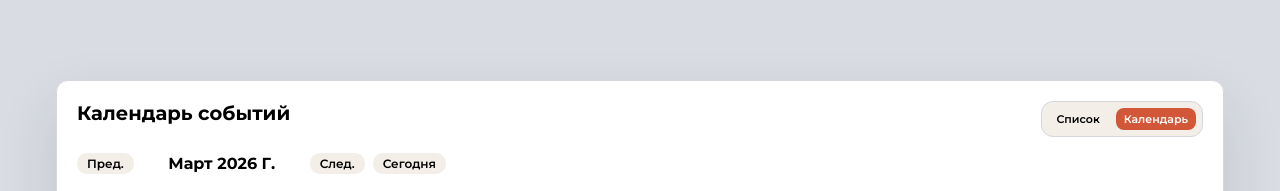
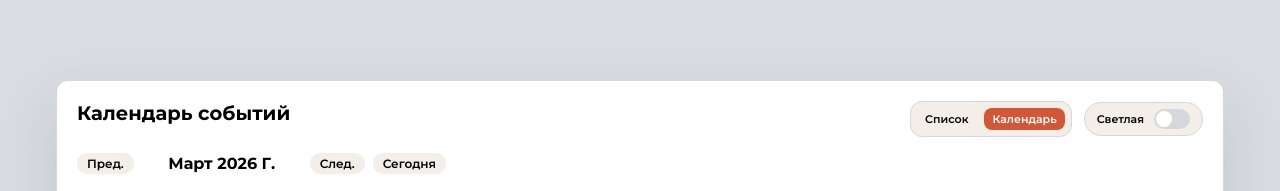
Before and after one commit to solovevevgeny/events-calendar, a React (Vite) app in the folder client/: page / in a window 1280 px wide. Shown: the top 191 px of the page. Built offline with nearby package versions, Linux system fonts and the light colour scheme; no server answers.

Commit message:
light/dark theme + switcher

```diff
--- a/client/package.json
+++ b/client/package.json
@@ -11,6 +11,7 @@
   "dependencies": {
     "@reduxjs/toolkit": "^2.2.3",
     "antd": "^5.15.0",
+    "calendar-events": "file:..",
     "dayjs": "^1.11.11",
     "react": "^18.2.0",
     "react-dom": "^18.2.0",
--- a/client/src/App.jsx
+++ b/client/src/App.jsx
@@ -2,6 +2,7 @@ import { useEffect, useMemo, useState } from 'react';
 import { useDispatch, useSelector } from 'react-redux';
 import { addEvent, deleteEvent, fetchEvents, updateEvent } from './store/eventsSlice.js';
 import { fetchTitles } from './store/titlesSlice.js';
+import { toggleTheme } from './store/themeSlice.js';
 
 import CalendarView from './components/CalendarView.jsx';
 import EventForm from './components/EventForm.jsx';
@@ -18,6 +19,7 @@ const emptyEvent = {
 export default function App() {
   const dispatch = useDispatch();
   const { items, error } = useSelector((state) => state.events);
+  const theme = useSelector((state) => state.theme.mode);
   const [editing, setEditing] = useState(null);
   const [notice, setNotice] = useState('');
   const [view, setView] = useState('calendar');
@@ -30,6 +32,17 @@ export default function App() {
     dispatch(fetchTitles());
 
   }, [dispatch]);
+
+  useEffect(() => {
+    if (!theme) return;
+    document.documentElement.dataset.theme = theme;
+    document.documentElement.style.colorScheme = theme;
+    try {
+      window.localStorage.setItem('theme', theme);
+    } catch (err) {
+      // ignore storage errors (privacy mode, disabled storage)
+    }
+  }, [theme]);
 
   useEffect(() => {
     if (!isModalOpen) return;
@@ -116,6 +129,10 @@ export default function App() {
     openModal();
   };
 
+  const handleToggleTheme = () => {
+    dispatch(toggleTheme());
+  };
+
   return (
     <div className="app">
       <header className="hero">
@@ -133,6 +150,7 @@ export default function App() {
               <h2>Календарь событий</h2>
               {/* <p>События отсортированы по дате. Используйте календарь или список для управления.</p> */}
             </div>
+            <div className="panel-actions">
               <div className="panel-tabs">
                 <button
                   type="button"
@@ -147,6 +165,22 @@ export default function App() {
                   onClick={() => setView('calendar')}
                 >
                   Календарь
+                </button>
+              </div>
+              <button
+                type="button"
+                className="theme-toggle"
+                data-mode={theme}
+                aria-pressed={theme === 'dark'}
+                aria-label={`Тема: ${theme === 'dark' ? 'тёмная' : 'светлая'}. Переключить.`}
+                onClick={handleToggleTheme}
+              >
+                <span className="theme-toggle__text">
+                  {theme === 'dark' ? 'Тёмная' : 'Светлая'}
+                </span>
+                <span className="theme-toggle__track" aria-hidden="true">
+                  <span className="theme-toggle__thumb" />
+                </span>
               </button>
             </div>
           </div>
--- a/client/src/main.jsx
+++ b/client/src/main.jsx
@@ -4,6 +4,12 @@ import { Provider } from 'react-redux';
 import { store } from './store/store.js';
 import App from './App.jsx';
 import './styles.css';
+
+const initialTheme = store.getState().theme?.mode;
+if (initialTheme) {
+  document.documentElement.dataset.theme = initialTheme;
+  document.documentElement.style.colorScheme = initialTheme;
+}
 
 ReactDOM.createRoot(document.getElementById('root')).render(
   <React.StrictMode>
--- a/client/src/store/store.js
+++ b/client/src/store/store.js
@@ -1,10 +1,12 @@
 import { configureStore } from '@reduxjs/toolkit';
 import eventsReducer from './eventsSlice.js';
+import themeReducer from './themeSlice.js';
 import titlesReducer from './titlesSlice.js';
 
 export const store = configureStore({
   reducer: {
     events: eventsReducer,
+    theme: themeReducer,
     titles: titlesReducer,
   },
 });
--- /dev/null
+++ b/client/src/store/themeSlice.js
@@ -0,0 +1,31 @@
+import { createSlice } from '@reduxjs/toolkit';
+
+const getInitialTheme = () => {
+  if (typeof window === 'undefined') return 'light';
+  try {
+    const stored = window.localStorage.getItem('theme');
+    if (stored === 'light' || stored === 'dark') return stored;
+  } catch (err) {
+    // ignore storage errors (privacy mode, disabled storage)
+  }
+  const prefersDark = window.matchMedia?.('(prefers-color-scheme: dark)')?.matches;
+  return prefersDark ? 'dark' : 'light';
+};
+
+const themeSlice = createSlice({
+  name: 'theme',
+  initialState: {
+    mode: getInitialTheme(),
+  },
+  reducers: {
+    setTheme: (state, action) => {
+      state.mode = action.payload === 'dark' ? 'dark' : 'light';
+    },
+    toggleTheme: (state) => {
+      state.mode = state.mode === 'dark' ? 'light' : 'dark';
+    },
+  },
+});
+
+export const { setTheme, toggleTheme } = themeSlice.actions;
+export default themeSlice.reducer;
--- a/client/src/styles.css
+++ b/client/src/styles.css
@@ -17,6 +17,25 @@
   --muted: #5e6a6a;
   --border: #d6d7dc;
   --shadow: 0 24px 60px rgba(31, 42, 42, 0.12);
+  --surface: #fcfbf9;
+  --surface-strong: #ffffff;
+  --surface-soft: #fbf9f6;
+  --surface-muted: #f3eee8;
+  --surface-muted-hover: #e8e1da;
+  --surface-accent: #fff7f0;
+  --surface-accent-alt: #f9f4ee;
+  --overlay: rgba(31, 42, 42, 0.45);
+  --danger: #f8d7cf;
+  --danger-hover: #f0c4b7;
+  --danger-text: #7d2b1a;
+  --success: #e0f1ea;
+  --success-text: #255b4c;
+  --error: #fde7e3;
+  --error-text: #812b1a;
+  --focus-ring: rgba(47, 93, 80, 0.2);
+  --shadow-primary: 0 12px 24px rgba(47, 93, 80, 0.25);
+  --shadow-soft: 0 10px 18px rgba(47, 93, 80, 0.1);
+  --shadow-accent: 0 12px 22px rgba(196, 107, 60, 0.2);
 
   --ff: "Montserrat", sans-serif;
 
@@ -24,6 +43,38 @@
   --br-10: 10px;
 
   --fs-small: 12px;
+}
+
+:root[data-theme='dark'] {
+  color-scheme: dark;
+  --bg: #101418;
+  --bg-alt: #1a1f25;
+  --primary: #e07a5f;
+  --primary-dark: #c9654b;
+  --accent: #f2a86b;
+  --text: #f5f1ea;
+  --muted: #b7bdc6;
+  --border: #2c333b;
+  --shadow: 0 24px 60px rgba(0, 0, 0, 0.55);
+  --surface: #1e242b;
+  --surface-strong: #222831;
+  --surface-soft: #1a2026;
+  --surface-muted: #242b33;
+  --surface-muted-hover: #2d3540;
+  --surface-accent: #2b2320;
+  --surface-accent-alt: #26211f;
+  --overlay: rgba(4, 6, 8, 0.7);
+  --danger: #3a2320;
+  --danger-hover: #4a2a25;
+  --danger-text: #f0b8ad;
+  --success: #1d2f2a;
+  --success-text: #bfe5d7;
+  --error: #3b2322;
+  --error-text: #f3c1b6;
+  --focus-ring: rgba(224, 122, 95, 0.35);
+  --shadow-primary: 0 12px 24px rgba(0, 0, 0, 0.45);
+  --shadow-soft: 0 10px 18px rgba(0, 0, 0, 0.4);
+  --shadow-accent: 0 12px 22px rgba(242, 168, 107, 0.25);
 }
 
 
@@ -118,13 +169,20 @@ p {
   margin-top: 4px;
 }
 
+.panel-actions {
+  display: flex;
+  align-items: center;
+  gap: 12px;
+  flex-wrap: wrap;
+}
+
 .panel-tabs {
   display: inline-flex;
   gap: 8px;
   padding: 6px;
   border-radius: 12px;
   border: 1px solid var(--border);
-  background: #f3eee8;
+  background: var(--surface-muted);
 }
 
 .tab-button {
@@ -139,6 +197,56 @@ p {
   background: var(--primary);
   color: #fff;
 
+}
+
+.theme-toggle {
+  display: inline-flex;
+  align-items: center;
+  gap: 10px;
+  padding: 6px 12px;
+  border-radius: 999px;
+  background: var(--surface-muted);
+  color: var(--text);
+  border: 1px solid var(--border);
+  box-shadow: none;
+}
+
+.theme-toggle:hover {
+  background: var(--surface-muted-hover);
+}
+
+.theme-toggle__text {
+  font-size: 11px;
+  font-weight: 600;
+}
+
+.theme-toggle__track {
+  width: 36px;
+  height: 20px;
+  border-radius: 999px;
+  padding: 2px;
+  background: var(--border);
+  display: flex;
+  align-items: center;
+  transition: background 0.2s ease;
+}
+
+.theme-toggle__thumb {
+  width: 16px;
+  height: 16px;
+  border-radius: 999px;
+  background: var(--bg-alt);
+  transform: translateX(0);
+  transition: transform 0.2s ease, background 0.2s ease;
+}
+
+.theme-toggle[data-mode='dark'] .theme-toggle__track {
+  background: var(--primary);
+}
+
+.theme-toggle[data-mode='dark'] .theme-toggle__thumb {
+  transform: translateX(16px);
+  background: var(--surface-strong);
 }
 
 .event-form {
@@ -168,13 +276,15 @@ p {
   border: 1px solid var(--border);
   font-size: 14px;
   font-family: var(--ff);
+  background: var(--surface-strong);
+  color: var(--text);
   outline: none;
   transition: border 0.2s ease, box-shadow 0.2s ease;
 }
 
 .event-form input:focus {
   border-color: var(--primary);
-  box-shadow: 0 0 0 3px rgba(47, 93, 80, 0.2);
+  box-shadow: 0 0 0 3px var(--focus-ring);
 }
 
 .event-form .grid label:last-child {
@@ -205,7 +315,7 @@ button:active {
 button.primary {
   background: var(--primary);
   color: white;
-  box-shadow: 0 12px 24px rgba(47, 93, 80, 0.25);
+  box-shadow: var(--shadow-primary);
 }
 
 button.primary:hover {
@@ -213,21 +323,21 @@ button.primary:hover {
 }
 
 button.ghost {
-  background: #f3eee8;
+  background: var(--surface-muted);
   color: var(--text);
 }
 
 button.ghost:hover {
-  background: #e8e1da;
+  background: var(--surface-muted-hover);
 }
 
 button.danger {
-  background: #f8d7cf;
-  color: #7d2b1a;
+  background: var(--danger);
+  color: var(--danger-text);
 }
 
 button.danger:hover {
-  background: #f0c4b7;
+  background: var(--danger-hover);
 }
 
 .notice {
@@ -238,13 +348,13 @@ button.danger:hover {
 }
 
 .notice.success {
-  background: #e0f1ea;
-  color: #255b4c;
+  background: var(--success);
+  color: var(--success-text);
 }
 
 .notice.error {
-  background: #fde7e3;
-  color: #812b1a;
+  background: var(--error);
+  color: var(--error-text);
 }
 
 .event-list {
@@ -259,7 +369,7 @@ button.danger:hover {
   padding: 16px 18px;
   display: grid;
   gap: 14px;
-  background: #fcfbf9;
+  background: var(--surface);
   animation: fadeUp 0.5s ease both;
 }
 
@@ -284,7 +394,7 @@ button.danger:hover {
 .event-user {
   padding: 6px 12px;
   border-radius: 999px;
-  background: #f3eee8;
+  background: var(--surface-muted);
   font-weight: 600;
   font-size: 13px;
   white-space: nowrap;
@@ -359,7 +469,7 @@ button.danger:hover {
   border-radius: var(--border-radius);
   padding: 10px;
   min-height: 98px;
-  background: #fbf9f6;
+  background: var(--surface-soft);
   display: flex;
   flex-direction: column;
   gap: 8px;
@@ -369,7 +479,7 @@ button.danger:hover {
 
 .calendar-day:hover {
   border-color: var(--primary);
-  box-shadow: 0 10px 18px rgba(47, 93, 80, 0.1);
+  box-shadow: var(--shadow-soft);
 }
 
 .calendar-day.is-outside {
@@ -378,8 +488,8 @@ button.danger:hover {
 
 .calendar-day.is-selected {
   border-color: var(--accent);
-  box-shadow: 0 12px 22px rgba(196, 107, 60, 0.2);
-  background: #fff7f0;
+  box-shadow: var(--shadow-accent);
+  background: var(--surface-accent);
 }
 
 .calendar-day.is-today {
@@ -408,7 +518,7 @@ button.danger:hover {
 }
 
 .calendar-chip {
-  background: #f3eee8;
+  background: var(--surface-muted);
   color: var(--text);
   padding: 4px 8px;
   border-radius: 12px;
@@ -426,7 +536,7 @@ button.danger:hover {
   border: 1px dashed var(--border);
   border-radius: 12px;
   padding: 12px;
-  background: #f9f4ee;
+  background: var(--surface-accent-alt);
   display: flex;
   flex-direction: column;
   gap: 16px;
@@ -452,7 +562,7 @@ button.danger:hover {
   border: 1px solid var(--border);
   border-radius: var(--border-radius);
   padding: 12px;
-  background: #fff;
+  background: var(--surface-strong);
   display: flex;
   flex-direction: column;
   gap: 10px;
@@ -478,7 +588,7 @@ button.danger:hover {
 .modal-overlay {
   position: fixed;
   inset: 0;
-  background: rgba(31, 42, 42, 0.45);
+  background: var(--overlay);
   display: flex;
   align-items: center;
   justify-content: center;
```
Also changed, not shown: 1 other file (tests, documents, lock files or other folders). Lines whose indentation alone changed are shown as unchanged.
